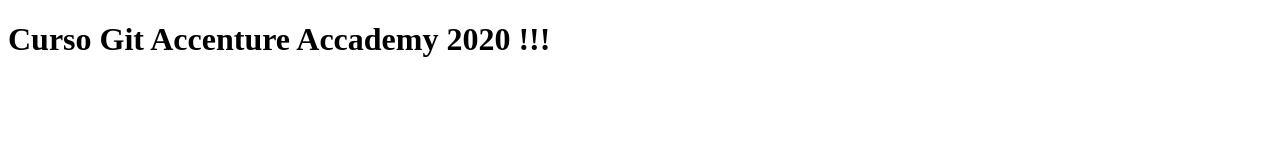
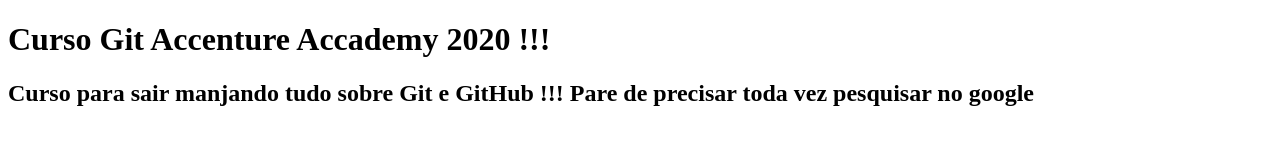
Before and after one commit to diegoparreira/gama-no-github, a plain HTML site: page index.html in a window 1280 px wide. Drawn offline with Linux system fonts and the light colour scheme.

Commit message:
Adicionado h2 na página principal

```diff
--- a/index.html
+++ b/index.html
@@ -9,6 +9,7 @@
 
 <body>
     <h1>Curso Git Accenture Accademy 2020 !!!</h1>
+    <h2>Curso para sair manjando tudo sobre Git e GitHub !!! Pare de precisar toda vez pesquisar no google</h2>
 </body>
 
 </html>
```
